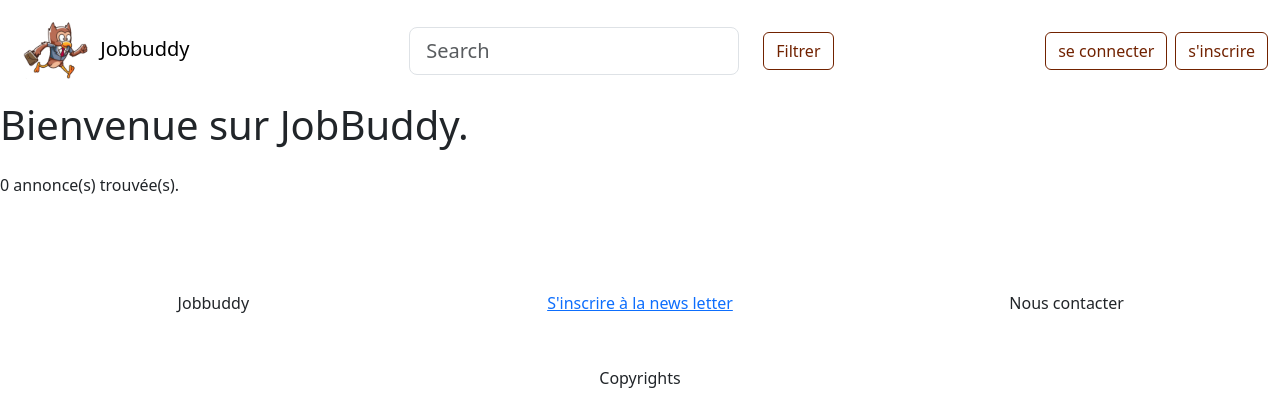
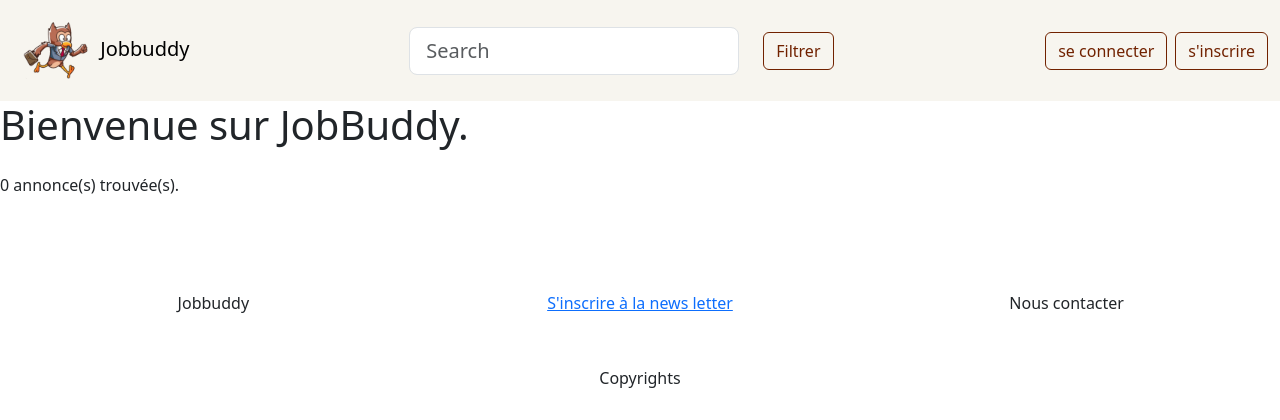
Before and after one commit to Extebe/Job-Buddy, a PHP site: template templates/index.html.twig in a window 1280 px wide. Shown: the top 420 px of the page. Run offline with PHP 8.4, Linux system fonts and the light colour scheme; the template is opened without the code that fills it, so the values that code supplies are empty; some libraries are stand-ins or nearby versions.

Commit message:
modification couleur navbar

```diff
--- a/templates/base_template.html.twig
+++ b/templates/base_template.html.twig
@@ -103,7 +103,7 @@
 
 <body>
 <header>
-    <nav class="navbar navbar-expand-lg">
+     <nav class="navbar navbar-expand-lg" style="background-color: #F7F5EF;">
         <div class="container-fluid">
             <a class="navbar-brand" href="index.php">
                 <img src="./images/logo/logoHibouTransparent.png" alt="Logo" width="75" height="75" class="d-inline-block align-text-center ms-2">
```
